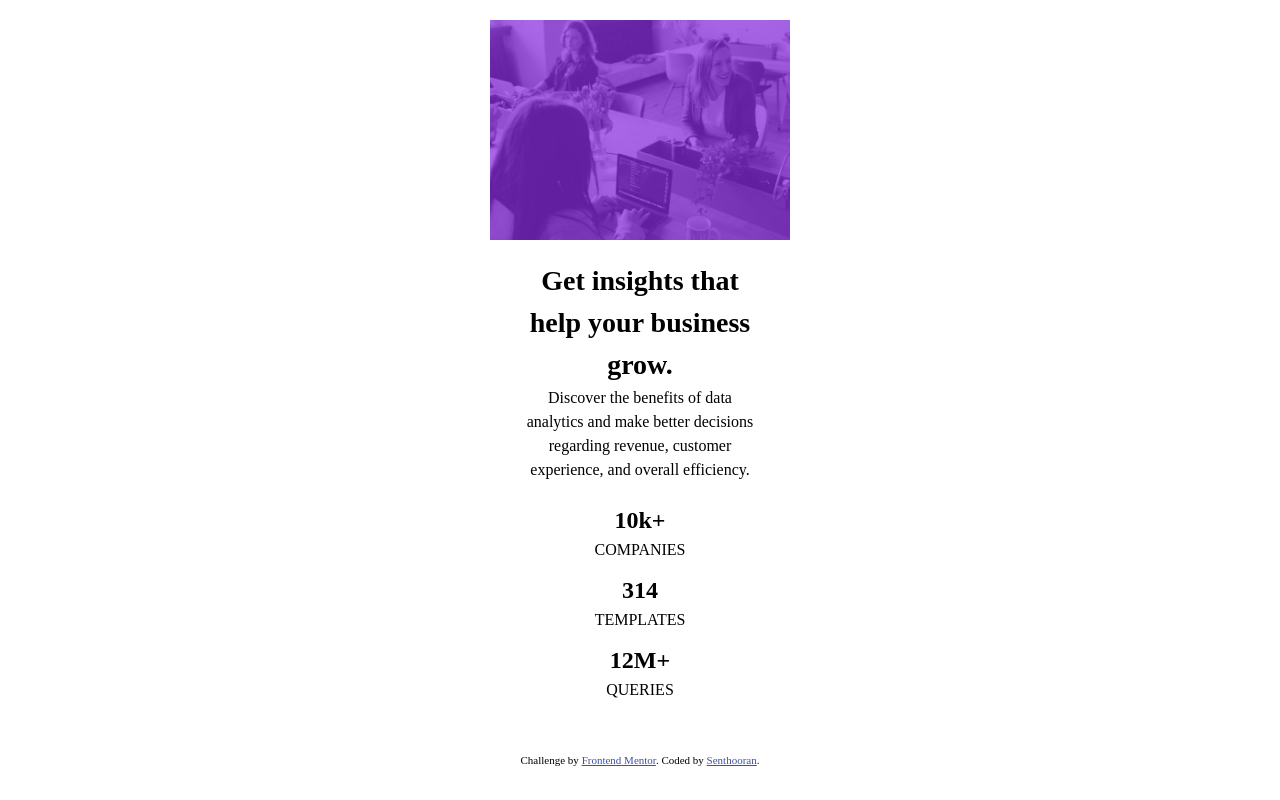
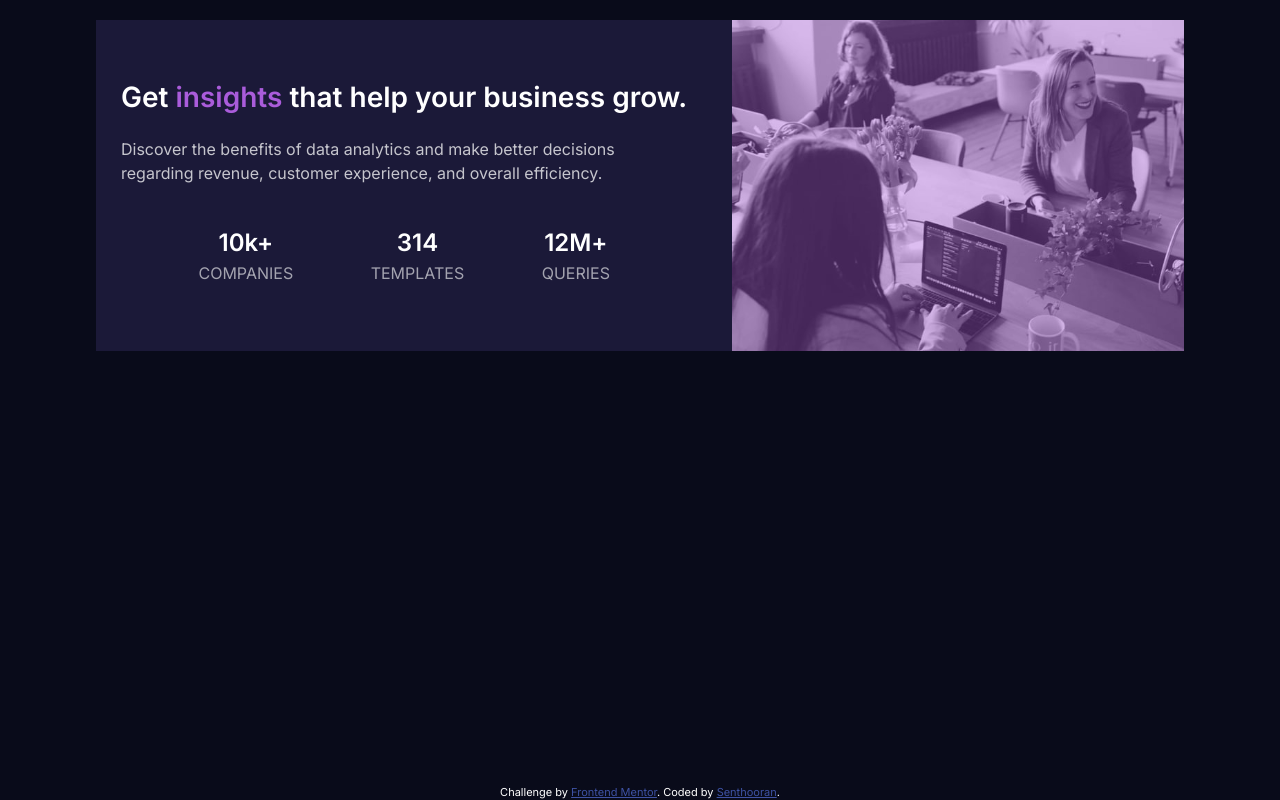
Before and after one commit to insertQuirkyNameHere/css-challenges, a plain HTML site: page Challenge5/index.html in a window 1280 px wide. Drawn offline with Linux system fonts and the light colour scheme.

Commit message:
Styling tentatively complete

```diff
--- a/Challenge5/css/main.css
+++ b/Challenge5/css/main.css
@@ -1,19 +1,28 @@
+@import url('https://fonts.googleapis.com/css2?family=Inter:wght@300;400;600;700;800;900&display=swap');
+
 body{
     display: flex;
     flex-direction: column;
     align-items: center;
+    background-color: hsl(233, 47%, 7%);
+    color: hsl(0, 0%, 100%);
+    font-family: 'Inter', sans-serif;
 }
 
 main{
     margin-top: 20px;
+    display: flex;
+    justify-content: center;
 }
 
 /***************       CONTAINER STYLING        ***************/
 .container{
     display: flex;
     flex-direction: column;
-    max-width: 300px;
+    max-width: 85%;
     align-items: center;
+    background-color: hsl(244, 38%, 16%);
+    margin-bottom: 30px;
 }
 
 .container > div{
@@ -32,8 +41,8 @@ main{
     left: 0;
     width: 100%;
     height: 100%;
-    background-color: blueviolet;
-    opacity: .7;
+    background-color: hsl(277, 64%, 61%);
+    opacity: 0.4;
 }
 /***************       TEXT-CONTAINER STYLING        ***************/
 .text-container{
@@ -50,10 +59,19 @@ main{
     display: flex;
     flex-direction: column;
     text-align: center;
+    color: hsla(0, 0%, 100%, 0.75);
 }
 
 h1{
     font-size: 1.75rem;
+    color: hsl(0, 0%, 100%);
+    font-weight: 600;
+    line-height: 2.5rem;
+    margin-bottom: 20px;
+}
+
+.purple-text{
+    color: hsl(277, 64%, 61%);
 }
 
 /***************       STAT-CONTAINER STYLING        ***************/
@@ -71,6 +89,61 @@ h1{
     text-align: center;
 }
 
+
+.stat > h2{
+    font-weight: 600;
+}
+
 .stat > p{
     text-transform: uppercase;
+    color: hsla(0, 0%, 100%, 0.6);
 }
+
+footer{
+    margin-top: auto;
+}
+@media screen and (min-width: 750px){
+    .container{
+        flex-direction: row;
+        align-items: center;
+        min-width: 725px;
+        gap: 20px;
+    }
+
+    .container > div{
+        margin: 0px;
+    }
+
+    .img-container{
+        order: 2;
+        align-self: stretch;
+        width: fit-content;
+    }
+
+    .img-container > img{
+        object-fit: cover;
+    }
+
+    .text-container{
+        order: 1;
+        align-items: center;
+        margin-bottom: 0px;
+        padding: 25px;
+    }
+
+    .text-container > div{
+        width: 100%;
+        margin: 0px;
+    }
+
+    .text-container > .text-content{
+        text-align: left;
+        align-items: flex-start;
+        margin-bottom: 40px;
+    }
+
+    .stats-container{
+        flex-direction: row;
+        justify-content: space-evenly;
+    }
+}
```
